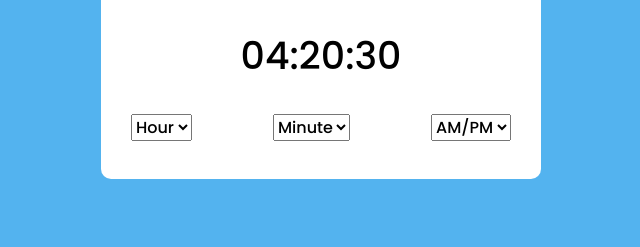
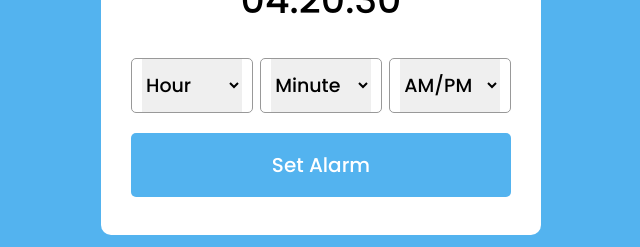
Before and after one commit to YousefXI/Alarm-Clock-App, a plain HTML site: page index.html in a window 1280 px wide. Shown: the part 340-587 px from the top of the page, without its empty margins (319-959 px from the left). Drawn offline with Linux system fonts and the light colour scheme.

Commit message:
Updating css, adding button

```diff
--- a/index.html
+++ b/index.html
@@ -109,9 +109,11 @@
             </select>
          </div>
       </div>
+      <button>Set Alarm</button>
    </div>
 
 
+   <script src="script.js"></script>
 </body>
 
 </html>
--- a/style.css
+++ b/style.css
@@ -96,3 +96,30 @@ body,
    width: 100%;
    justify-content: space-between;
 }
+
+.content .column {
+   border-radius: 5px;
+   border: 1px solid #999;
+   padding: 0 10px;
+   width: calc(100% / 3 - 5px);
+}
+
+.column select {
+   outline: none;
+   border: none;
+   height: 53px;
+   width: 100%;
+   font-size: 19px;
+}
+.wrapper button {
+   width: 100%;
+   outline: none;
+   border: none;
+   cursor: pointer;
+   margin-top: 20px;
+   color: var(--light);
+   font-size: 20px;
+   padding: 17px 0;
+   border-radius: 5px;
+   background: var(--primary);
+}
```
